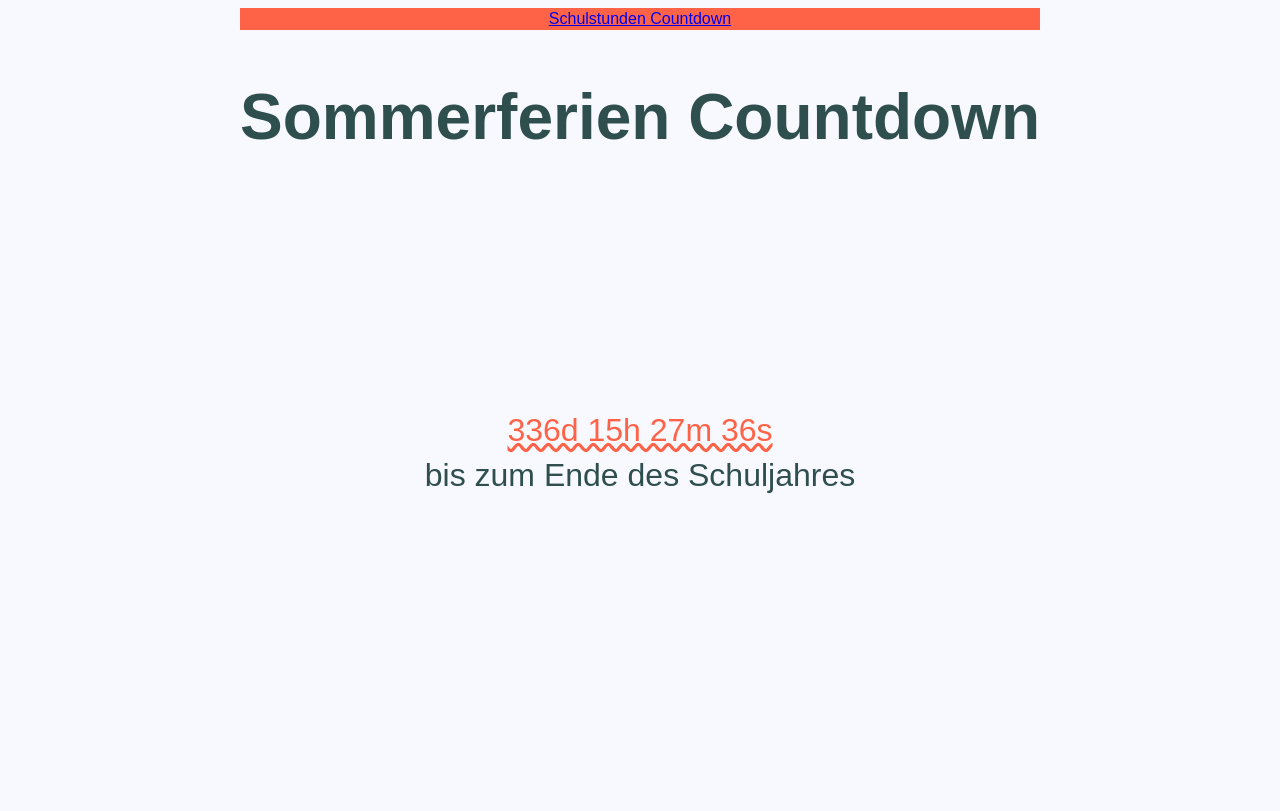
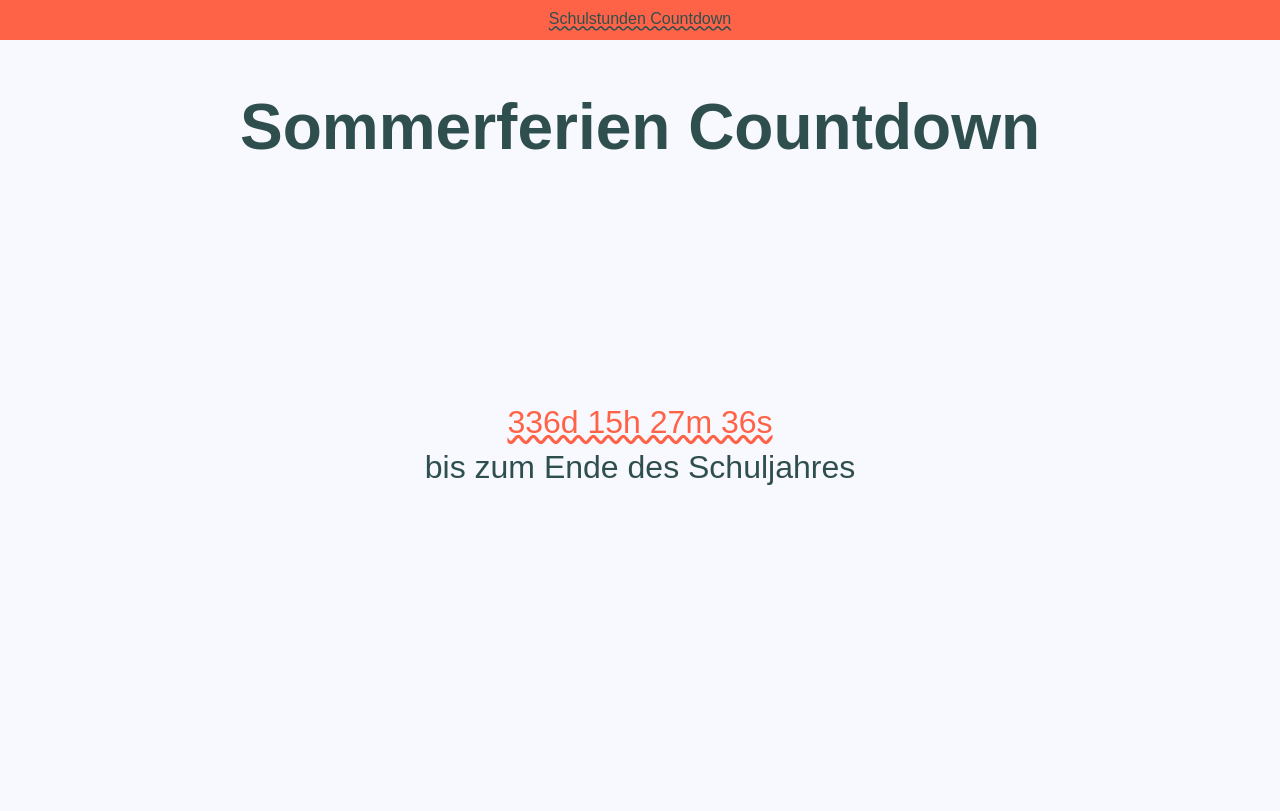
Before and after one commit to CookieDude24/school-day-countdown, a plain HTML site: page index.html in a window 1280 px wide. Shown: the top 811 px of the page. Drawn offline with Linux system fonts and the light colour scheme.

Commit message:
css is hard

```diff
--- a/css/style.css
+++ b/css/style.css
@@ -105,6 +105,7 @@ body {
   align-items: center;
   text-align: center;
   font-size: 2em;
+  margin: 0;
 }
 main,header{
   height: 50vh;
@@ -115,6 +116,9 @@ footer{
   font-size: 0.5em;
   height: 20vh;
 }
+h1{
+  font-size: 5vw;
+}
 
 #time{
   text-decoration: underline wavy;
@@ -124,10 +128,20 @@ footer{
 }
 nav{
   display: block;
+  width: 100vw;
+  height: 2.5rem;
+  background-color: light-dark(var(--light-highlight),var(--dark-highlight));
+}
+
+nav a{
+  display: block;
+  color: darkslategrey;
+  text-decoration-style: wavy;
   font-size: medium;
-  background-color: light-dark(var(--light-highlight),var(--dark-highlight));
-  color: light-dark(var(--light-color),var(--dark-color));
-  text-decoration-color: light-dark(var(--light-color),var(--dark-color));
+  padding-top: 0.5rem
+}
+nav a:hover{
+
 }
 
 
```
